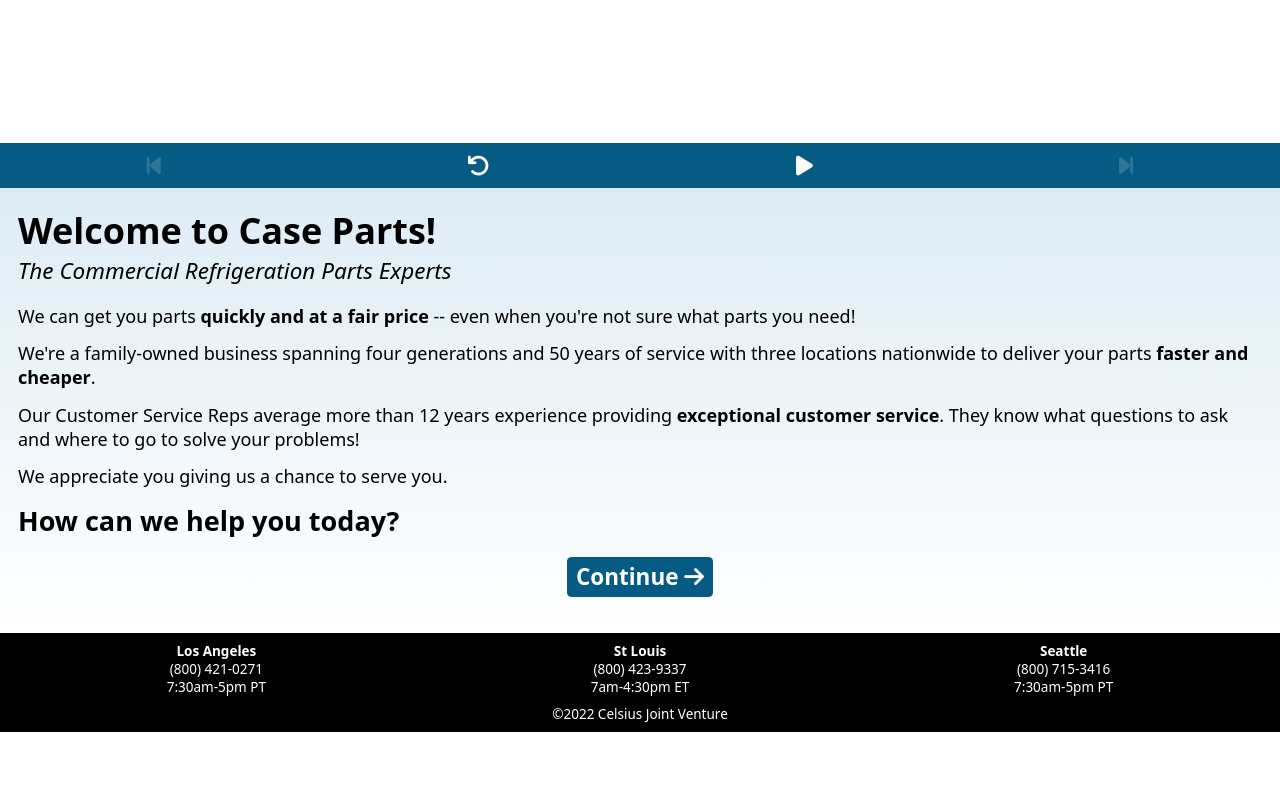
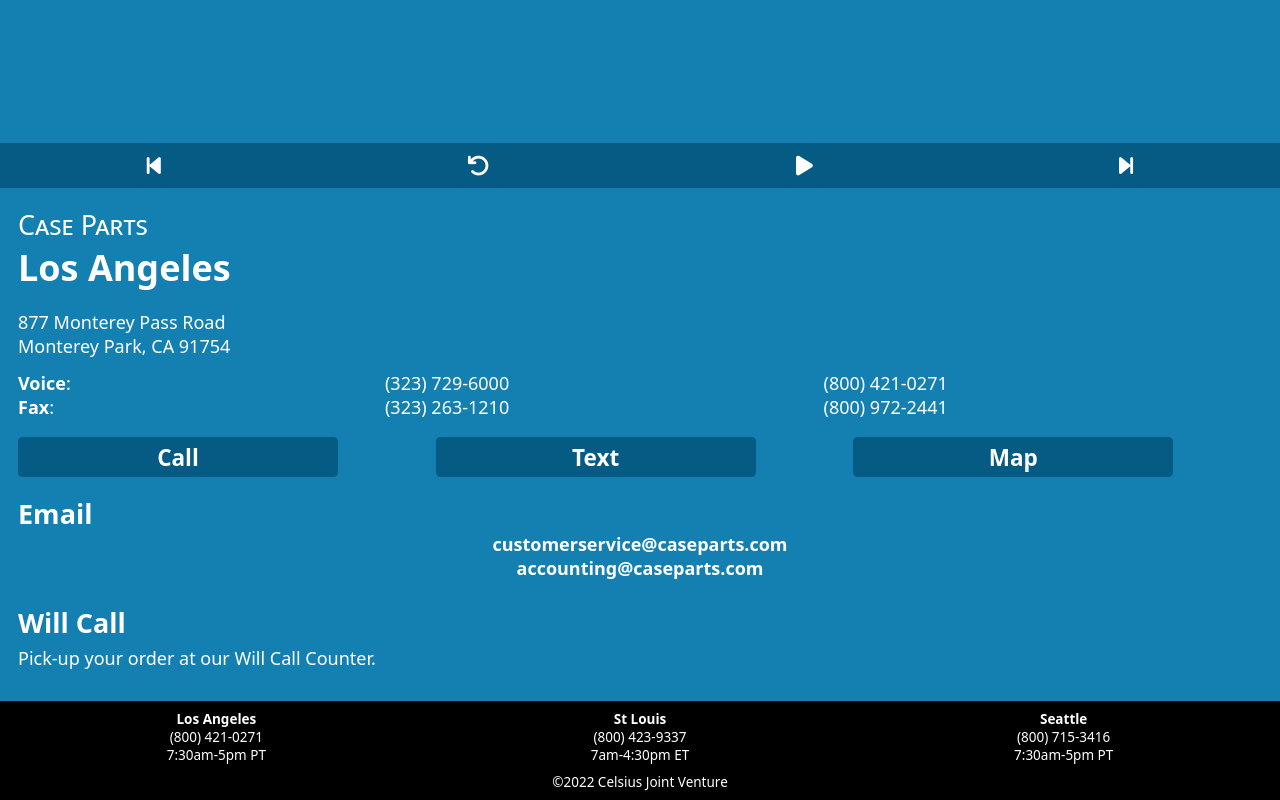
Before and after one commit to jaycincotta/concierge-v1, a React (Create React App) app: page /branch/mpk in a window 1280 px wide. Before the commit this address led to /welcome. Shown: the part 636-1436 px from the top of the page. Before the commit the page ends 1368 px from the top, so only its background shows below. Built offline with nearby package versions, Linux system fonts and the light colour scheme.

Commit message:
Add branches

```diff
--- a/src/App.js
+++ b/src/App.js
@@ -1,15 +1,18 @@
 import * as React from 'react'
 import { BrowserRouter as Router, Routes, Route, Navigate } from "react-router-dom"
-import AppState from "./context/AppState";
+import AppState from "./context/AppState"
 import Layout from './layout/Main'
 import Welcome from './routes/Welcome'
 import HomePage from './routes/HomePage'
-import GettingStarted from './routes/GettingStarted';
-import RequestQuote from './routes/RequestQuote';
-import ContactUs from './routes/ContactUs';
-import Test from './routes/Test';
-import Login from './routes/Login';
-import Account from './routes/Account';
+import GettingStarted from './routes/GettingStarted'
+import RequestQuote from './routes/RequestQuote'
+import ContactUs from './routes/ContactUs'
+import Test from './routes/Test'
+import Login from './routes/Login'
+import Account from './routes/Account'
+import MPK from './routes/branch/MPK'
+import STL from './routes/branch/STL'
+import SEA from './routes/branch/SEA'
 
 export default function App() {
     return (
@@ -23,6 +26,11 @@
                         <Route path="quote" element={<RequestQuote />} />
                         <Route path="contact" element={<ContactUs />} />
                         <Route path="welcome" element={<Welcome />} />
+                        <Route path="branch/mpk" element={<MPK />} />
+                        <Route path="branch/stl" element={<STL />} />
+                        <Route path="branch/sea" element={<SEA />} />
+                        <Route path="test" element={<Test />} />
+                        <Route path="test" element={<Test />} />
                         <Route path="test" element={<Test />} />
                         <Route index element={<HomePage />} />
                         <Route path="*" element={<Navigate replace to="/" />} />
--- a/src/cpc-shared/AppFooter.js
+++ b/src/cpc-shared/AppFooter.js
@@ -1,11 +1,14 @@
 import React from "react"
+import { Link } from "react-router-dom"
 
-const Location = ({branch, phone, hours}) => (
-    <div className="location">
-        <div className="branch">{branch}</div>
-        <div className="phone">{phone}</div>
-        <div className="hours">{hours}</div>
-    </div>
+const Location = ({ branch, phone, hours, url }) => (
+    <Link to={url}>
+        <div className="location">
+            <div className="branch">{branch}</div>
+            <div className="phone">{phone}</div>
+            <div className="hours">{hours}</div>
+        </div>
+    </Link>
 )
 
 /*
@@ -19,9 +22,9 @@
 export default function AppFooter() {
     return <footer>
         <div className="locations">
-            <Location branch="Los Angeles" phone="(800) 421-0271" hours="7:30am-5pm PT" />
-            <Location branch="St Louis" phone="(800) 423-9337" hours="7am-4:30pm ET" />
-            <Location branch="Seattle" phone="(800) 715-3416" hours="7:30am-5pm PT" />
+            <Location branch="Los Angeles" phone="(800) 421-0271" hours="7:30am-5pm PT" url="/branch/mpk" />
+            <Location branch="St Louis" phone="(800) 423-9337" hours="7am-4:30pm ET" url="/branch/stl" />
+            <Location branch="Seattle" phone="(800) 715-3416" hours="7:30am-5pm PT" url="/branch/sea" />
         </div>
         <div>&copy;2022 Celsius Joint Venture</div>
     </footer>
--- a/src/data/useVideo.js
+++ b/src/data/useVideo.js
@@ -95,14 +95,13 @@
     }
 
 
-    const taskVideos = videoLibrary[task]
-    if (!taskVideos) {
+    const taskVideos = videoLibrary[task] ? videoLibrary[task] : []
+    if (taskVideos.length === 0) {
         console.log("Unknown task:", task)
-        return null;
     }
+    console.log("useVideo", task, taskVideos)
 
     const getPriority = (step) => step.priority ? step.priority() : 0
-
 
     return {
         // pick a video randomly among the top priority candidates
--- a/src/layout/Task.js
+++ b/src/layout/Task.js
@@ -25,7 +25,7 @@
     }
 }
 
-export default function Task({ task, firstStep, className, children }) {
+export default function Task({ task, hideCancel, firstStep, className, children }) {
     const steps = Children.toArray(children);
     const validateIndex = (i) => i >= 0 && i <= steps.length - 1 ? () => setIndex(i) : null
     const [index, setIndex] = useState(firstStep ? findIndex(firstStep, steps) : 0)
@@ -67,6 +67,7 @@
                 Children.map(steps, (child, i) => index === i
                     ? cloneElement(child, {
                         taskName: task,
+                        hideCancel: hideCancel,
                         videoUrl: videoUrl,
                         clickNext: nextIndex,
                         clickPrevious: previousIndex,
--- a/src/layout/TaskStep.js
+++ b/src/layout/TaskStep.js
@@ -3,10 +3,10 @@
 import PlayerPlus from "../components/PlayerPlus"
 
 // This represents a single step of a task without making assumptions about the other steps
-export default function TaskStep({ taskName, videoUrl, clickPrevious, clickNext, children }) {
+export default function TaskStep({ taskName, hideCancel, videoUrl, clickPrevious, clickNext, children }) {
     return (<>
         <div className="playerPlus">
-            {taskName &&
+            {(taskName && !hideCancel) &&
                 <div className="subnav">
                     <Link to={-1}>
                         <button><i className="fa-solid fa-arrow-left-long" /></button>
--- /dev/null
+++ b/src/routes/branch/MPK.js
@@ -0,0 +1,55 @@
+import React from "react"
+import { Link, Navigate } from "react-router-dom"
+import Task from "../../layout/Task"
+import TaskStep from "../../layout/TaskStep"
+
+export default function MPK() {
+
+    return (
+        <Task task="Los Angeles" hideCancel={true} className="white-on-blue">
+            <TaskStep step="mpk" next="stl" previous="sea">
+                <div className="branch">
+                    <div><span className="subtitle">Case Parts</span></div>
+                    <h1>Los Angeles</h1>
+                    <p>
+                        877 Monterey Pass Road<br />
+                        Monterey Park, CA 91754
+                    </p>
+                    <div className="phoneNumbers">
+                        <div><b>Voice</b>:</div>
+                        <div>(323) 729-6000</div>
+                        <div>(800) 421-0271</div>
+                        <div><b>Fax</b>:</div>
+                        <div>(323) 263-1210</div>
+                        <div>(800) 972-2441</div>
+                    </div>
+                    <div className="contactMethods">
+                        <a href="tel:3237296000"><button>Call</button></a>
+                        <a href="sms:3237296000"><button>Text</button></a>
+                        <a href="https://www.google.com/maps/place/Case+Parts+Co/@34.0686345,-118.1897396,14z/data=!4m5!3m4!1s0x80c2c57f15f64feb:0xa9fbf65ed75bcd4!8m2!3d34.0520021!4d-118.1572515"><button>Map</button></a>
+                    </div>
+
+                    <h2>Email</h2>
+                    <p className="center"><b>
+                        <a href="mailto:customerservice@caseparts.com" alt="">
+                            customerservice@caseparts.com
+                        </a>
+                    </b></p>
+                    <p className="center"><b>
+                        <a href="mailto:accounting@caseparts.com" alt="">
+                            accounting@caseparts.com
+                        </a>
+                    </b><br/>&nbsp;</p>
+                    <h2>Will Call</h2>
+                    <p>Pick-up your order at our Will Call Counter.</p>
+                </div>
+            </TaskStep>
+            <TaskStep step="stl">
+                <Navigate to="/branch/stl" />
+            </TaskStep>
+            <TaskStep step="sea">
+                <Navigate to="/branch/sea" />
+            </TaskStep>
+        </Task>
+    )
+}
--- /dev/null
+++ b/src/routes/branch/SEA.js
@@ -0,0 +1,21 @@
+import React from "react"
+import { Navigate } from "react-router-dom"
+import Task from "../../layout/Task"
+import TaskStep from "../../layout/TaskStep"
+
+export default function SEA() {
+
+    return (
+        <Task task="Seattle" hideCancel={true} className="white-on-blue">
+            <TaskStep step="sea" next="mpk" previous="stl">
+                <h1>Seattle</h1>
+            </TaskStep>
+            <TaskStep step="mpk">
+                <Navigate to="/branch/mpk" />
+            </TaskStep>
+            <TaskStep step="stl">
+                <Navigate to="/branch/stl" />
+            </TaskStep>
+        </Task>
+    )
+}
--- /dev/null
+++ b/src/routes/branch/STL.js
@@ -0,0 +1,21 @@
+import React from "react"
+import { Navigate } from "react-router-dom"
+import Task from "../../layout/Task"
+import TaskStep from "../../layout/TaskStep"
+
+export default function STL() {
+
+    return (
+        <Task task="St Louis" hideCancel={true} className="white-on-blue">
+            <TaskStep step="stl" next="sea" previous="mpk">
+                <h1>St Louis</h1>
+            </TaskStep>
+            <TaskStep step="sea">
+                <Navigate to="/branch/sea" />
+            </TaskStep>
+            <TaskStep step="mpk">
+                <Navigate to="/branch/mpk" />
+            </TaskStep>
+        </Task>
+    )
+}
--- a/src/styles/base.css
+++ b/src/styles/base.css
@@ -39,10 +39,6 @@
     cursor: pointer;
   }
 
-  a:hover {
-    color: black;
-    background-color: var(--highlight-orange);
-  }
   a:focus,
   a:visited,
   a:link,
--- a/src/styles/cpc-shared.css
+++ b/src/styles/cpc-shared.css
@@ -286,3 +286,27 @@
 footer .location .phone {
   display: inline-block;
 }
+.contactMethods {
+  display: grid;
+  grid-template-columns: 1fr 1fr 1fr;
+  gap: .5rem;
+  margin: 1rem 0;
+}
+.contactMethods button {
+  width: 25vw;
+  text-align: center;
+}
+
+.branch .subtitle {
+  font-weight: 100;
+  font-size: 1.5rem;
+  font-style: normal;
+  font-variant: small-caps;
+}
+.branch h1 {
+  margin-bottom: 1rem;
+}
+.branch .phoneNumbers {
+  display: grid;
+  grid-template-columns: auto auto auto;
+}
```
